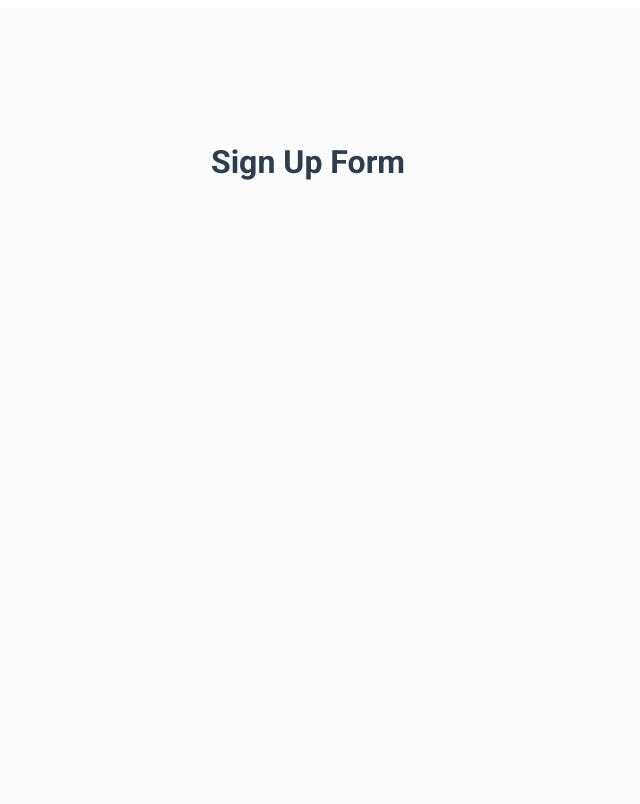
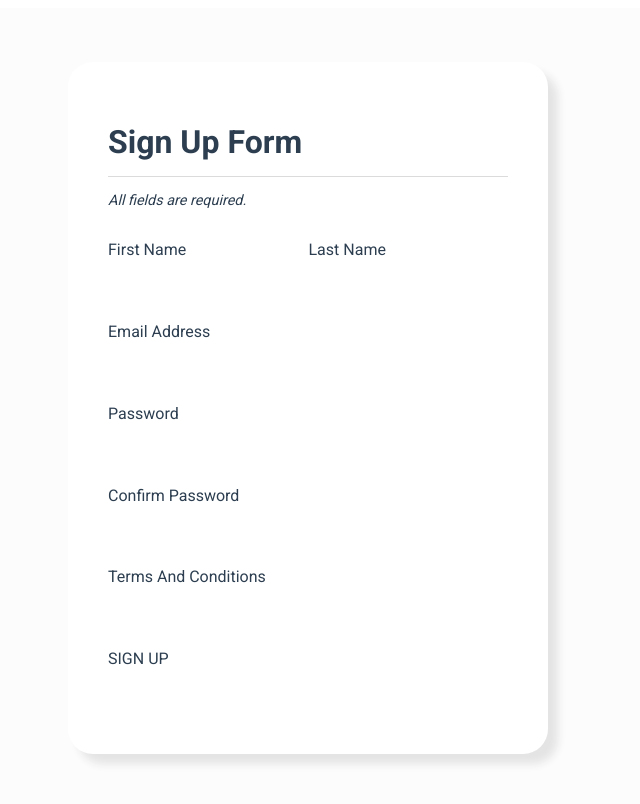
Before and after one commit to pollyj/signup-component-vue-mockup, a Vue app: page / in a window 1280 px wide. Shown: the top 804 px of the page, without its empty margins (332-972 px from the left). Built offline with nearby package versions, Linux system fonts and the light colour scheme.

Commit message:
make basic grid layout for signup component

```diff
--- a/src/components/SignUp.vue
+++ b/src/components/SignUp.vue
@@ -1,9 +1,30 @@
 <template>
   <div class="signup-grid-container">
     <div class="signup-form-title">
-      <h1>Sign Up Form</h1>
+      <h1 class="title-text">Sign Up Form</h1>
+      <p class="required-text">All fields are required.</p>
     </div>
-    <div class="signup-form-first-name"></div>
+    <div class="signup-form-first-name">
+      <p>First Name</p>
+    </div>
+    <div class="signup-form-last-name">
+      <p>Last Name</p>
+    </div>
+    <div class="signup-form-email">
+      <p>Email Address</p>
+    </div>
+    <div class="signup-form-password">
+      <p>Password</p>
+    </div>
+    <div class="signup-form-confirm-password">
+      <p>Confirm Password</p>
+    </div>
+    <div class="signup-form-terms">
+      <p>Terms And Conditions</p>
+    </div>
+    <div class="signup-form-submit-btn">
+      <p>SIGN UP</p>
+    </div>
   </div>
 </template>
 
@@ -18,15 +39,38 @@ export default {
 
 <style scoped>
 .signup-grid-container {
+  background-color: #fff;
+  box-shadow: 10px 10px 8px #e4e4e4;
+  border-radius: 25px;
   display: grid;
+  padding: 40px;
+  width: 50vh;
   grid-template-columns: 1fr 1fr;
-  grid-template-rows: 1fr 1fr 1fr 1fr 1fr 1fr 1fr;
+  grid-template-rows: 1.5fr 1fr 1fr 1fr 1fr 1fr 1fr;
   gap: 1px 1px;
   grid-template-areas: "signup-form-title signup-form-title" "signup-form-first-name signup-form-last-name" "signup-form-email signup-form-email" "signup-form-password signup-form-password" "signup-form-confirm-password signup-form-confirm-password" "signup-form-terms signup-form-terms" "signup-form-submit-btn signup-form-submit-btn";
 }
 
+div[class*="signup-form"] {
+  display: flex;
+}
+
 .signup-form-title {
   grid-area: signup-form-title;
+  flex-direction: column;
+  text-align: start;
+}
+
+.title-text {
+  border-bottom: 1px solid rgb(219, 219, 219);
+  width: 100%;
+  padding-bottom: 15px;
+  margin-bottom: 0;
+}
+
+.required-text {
+    font-style: italic;
+    font-size: 0.9rem;
 }
 
 .signup-form-first-name {
```
